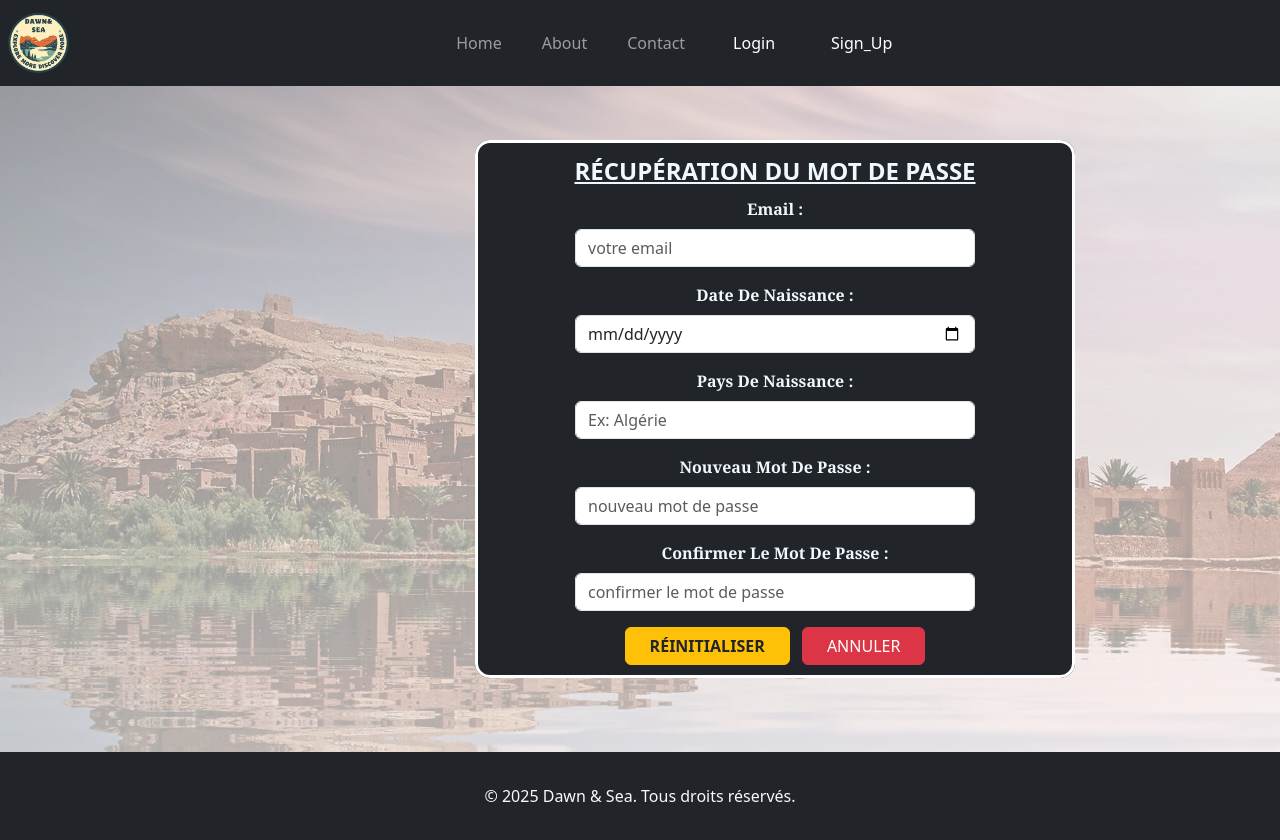
After one commit to RYAD-BENYAKOUB/DAWN-SEA, a PHP site: page /PFE2/forgot_password.html in a window 1280 px wide. The commit adds this page. Run offline with PHP 8.4, Linux system fonts and the light colour scheme; some libraries are stand-ins or nearby versions.

Commit message:
feat(auth): added local password recovery verification and forgot password page

```diff
--- a/PHP/auth.php
+++ b/PHP/auth.php
@@ -172,6 +172,58 @@ switch ($action) {
         echo json_encode(['success' => true, 'message' => 'Déconnexion réussie.']);
         break;
 
+    case 'reset_password':
+        $email      = trim($input['email'] ?? '');
+        $dateNaiss  = trim($input['date_naissance'] ?? '');
+        $pays       = trim($input['pays_naissance'] ?? '');
+        $password   = $input['password'] ?? '';
+        $password_c = $input['password_confirmation'] ?? '';
+
+        if (empty($email) || empty($dateNaiss) || empty($pays) || empty($password)) {
+            echo json_encode(['success' => false, 'message' => 'Tous les champs sont obligatoires.']);
+            exit;
+        }
+
+        if ($password !== $password_c) {
+            echo json_encode(['success' => false, 'message' => 'Les mots de passe ne correspondent pas.']);
+            exit;
+        }
+
+        if (strlen($password) < 6) {
+            echo json_encode(['success' => false, 'message' => 'Le nouveau mot de passe doit faire au moins 6 caractères.']);
+            exit;
+        }
+
+        try {
+            // Vérifier si un utilisateur correspond à l'email, pays de naissance et date de naissance
+            $stmt = $pdo->prepare('
+                SELECT "ID_Utilisateur" FROM "utilisateur"
+                WHERE "Email" = :email
+                  AND "Pays_de_naissance" ILIKE :pays
+                  AND "Date_de_naissance" = :dateNaiss
+            ');
+            $stmt->execute([
+                'email'     => $email,
+                'pays'      => $pays,
+                'dateNaiss' => $dateNaiss
+            ]);
+            $userId = $stmt->fetchColumn();
+
+            if ($userId) {
+                // Mettre à jour le mot de passe
+                $hashed = password_hash($password, PASSWORD_DEFAULT);
+                $stmtUpdate = $pdo->prepare('UPDATE "utilisateur" SET "Mot_de_passe" = :mdp WHERE "ID_Utilisateur" = :id');
+                $stmtUpdate->execute(['mdp' => $hashed, 'id' => $userId]);
+
+                echo json_encode(['success' => true, 'message' => 'Votre mot de passe a été réinitialisé avec succès !']);
+            } else {
+                echo json_encode(['success' => false, 'message' => 'Les informations fournies ne correspondent à aucun compte.']);
+            }
+        } catch (PDOException $e) {
+            echo json_encode(['success' => false, 'message' => 'Erreur lors de la réinitialisation : ' . $e->getMessage()]);
+        }
+        break;
+
     default:
         http_response_code(400);
         echo json_encode(['success' => false, 'message' => 'Action non spécifiée ou invalide.']);
--- a/assets/JS/main.js
+++ b/assets/JS/main.js
@@ -27,6 +27,12 @@ async function initApp() {
             window.location.href = 'index.html';
         } else {
             initSignupPage();
+        }
+    } else if (page === 'forgot_password.html') {
+        if (session.logged_in) {
+            window.location.href = 'index.html';
+        } else {
+            initForgotPasswordPage();
         }
     } else if (page === 'profil.html') {
         if (!session.logged_in) {
@@ -742,3 +748,49 @@ async function deleteUser(userId) {
         }
     }
 }
+
+// 12. Page de Récupération de Mot de passe oublié
+function initForgotPasswordPage() {
+    const form = document.getElementById('FORGOT-PASSWORD');
+    if (!form) return;
+
+    form.addEventListener('submit', async (e) => {
+        e.preventDefault();
+        const formData = new FormData(form);
+        const data = Object.fromEntries(formData.entries());
+
+        if (data.password !== data.password_confirmation) {
+            showToast('Les mots de passe ne correspondent pas.', 'danger');
+            return;
+        }
+
+        if (data.password.length < 6) {
+            showToast('Le nouveau mot de passe doit faire au moins 6 caractères.', 'danger');
+            return;
+        }
+
+        try {
+            const response = await fetch(`${API_BASE}/auth.php?action=reset_password`, {
+                method: 'POST',
+                headers: { 'Content-Type': 'application/json' },
+                body: JSON.stringify(data)
+            });
+
+            if (!response.ok) {
+                const errorText = await response.text();
+                throw new Error(`Erreur serveur (${response.status}) : ${errorText}`);
+            }
+
+            const result = await response.json();
+
+            if (result.success) {
+                alert(result.message);
+                window.location.href = 'login.html';
+            } else {
+                showToast(result.message, 'danger');
+            }
+        } catch (error) {
+            showToast("Une erreur est survenue lors du rétablissement : " + error.message, 'danger');
+        }
+    });
+}
--- /dev/null
+++ b/forgot_password.html
@@ -0,0 +1,87 @@
+<!DOCTYPE html>
+<html lang="fr">
+<head>
+    <meta charset="UTF-8">
+    <meta name="viewport" content="width=device-width, initial-scale=1.0">
+    <title>Dawn & Sea - Récupération de mot de passe</title>
+    <!-- Bootstrap CSS -->
+    <link rel="stylesheet" href="assets/CSS/bootstrap.min.css">
+    <!-- Custom CSS -->
+    <link rel="stylesheet" href="assets/CSS/login.css">
+    <style>
+        fieldset {
+            margin-top: 140px !important;
+            margin-bottom: 50px !important;
+        }
+        .form-control-custom {
+            max-width: 400px;
+            margin: 0 auto;
+        }
+        label {
+            display: block;
+            text-align: center;
+            margin-top: 10px;
+        }
+    </style>
+</head>
+<body>
+    <header>
+        <div class="container-fluid px-0">
+            <nav class="navbar navbar-expand-md navbar-dark bg-dark p-2">
+                <img src="IMG/4-removebg-preview.png" alt="Mon Logo" class="navbar-brand logo-navbar">
+                <button class="navbar-toggler" data-bs-toggle="collapse" data-bs-target="#x">
+                    <span class="navbar-toggler-icon"></span>
+                </button>
+                <div id="x" class="collapse navbar-collapse w-100 justify-content-center"></div>
+            </nav>
+        </div>
+    </header>
+
+    <main>
+        <div class="container d-flex justify-content-center">
+            <fieldset class="bg-dark">
+                <legend>RÉCUPÉRATION DU MOT DE PASSE</legend>
+                <form id="FORGOT-PASSWORD">
+                    <label for="email" class="form-label">Email :</label>
+                    <div class="mb-3">
+                        <input type="email" class="form-control form-control-custom" id="email" name="email" required placeholder="votre email">
+                    </div>
+
+                    <label for="date_naissance" class="form-label">Date de naissance :</label>
+                    <div class="mb-3">
+                        <input type="date" class="form-control form-control-custom" id="date_naissance" name="date_naissance" required>
+                    </div>
+
+                    <label for="pays_naissance" class="form-label">Pays de naissance :</label>
+                    <div class="mb-3">
+                        <input type="text" class="form-control form-control-custom" id="pays_naissance" name="pays_naissance" required placeholder="Ex: Algérie">
+                    </div>
+
+                    <label for="password" class="form-label">Nouveau mot de passe :</label>
+                    <div class="mb-3">
+                        <input type="password" class="form-control form-control-custom" id="password" name="password" required placeholder="nouveau mot de passe">
+                    </div>
+
+                    <label for="password_confirmation" class="form-label">Confirmer le mot de passe :</label>
+                    <div class="mb-3">
+                        <input type="password" class="form-control form-control-custom" id="password_confirmation" name="password_confirmation" required placeholder="confirmer le mot de passe">
+                    </div>
+
+                    <div class="text-center mt-3">
+                        <button type="submit" class="btn btn-warning text-dark fw-bold px-4">RÉINITIALISER</button>
+                        <a href="login.html" class="btn btn-danger px-4 ms-2">ANNULER</a>
+                    </div>
+                </form>
+            </fieldset>
+        </div>
+    </main>
+
+    <footer class="bg-dark text-white text-center py-3 mt-4">
+        <p class="text-light bg-dark mt-3">&copy; 2025 Dawn & Sea. Tous droits réservés.</p>
+    </footer>
+
+    <!-- JS Scripts -->
+    <script src="assets/JS/bootstrap.bundle.min.js"></script>
+    <script src="assets/JS/main.js"></script>
+</body>
+</html>
--- a/login.html
+++ b/login.html
@@ -37,6 +37,9 @@
                     </div>
                     <div class="text-center">
                         <a id="compte" href="signup.html">If you don't have an account</a>
+                    </div>
+                    <div class="text-center mt-2">
+                        <a id="forgot-password" href="forgot_password.html" style="color: #ffc107; text-decoration: none; font-size: 14px;">Mot de passe oublié ?</a>
                     </div>
                     <button style="margin-top: 15px;" type="submit" class="btn btn-success">SUBMIT</button>
                     <button style="margin-top: 15px;" type="reset" class="btn btn-danger">CANCEL</button>
```
